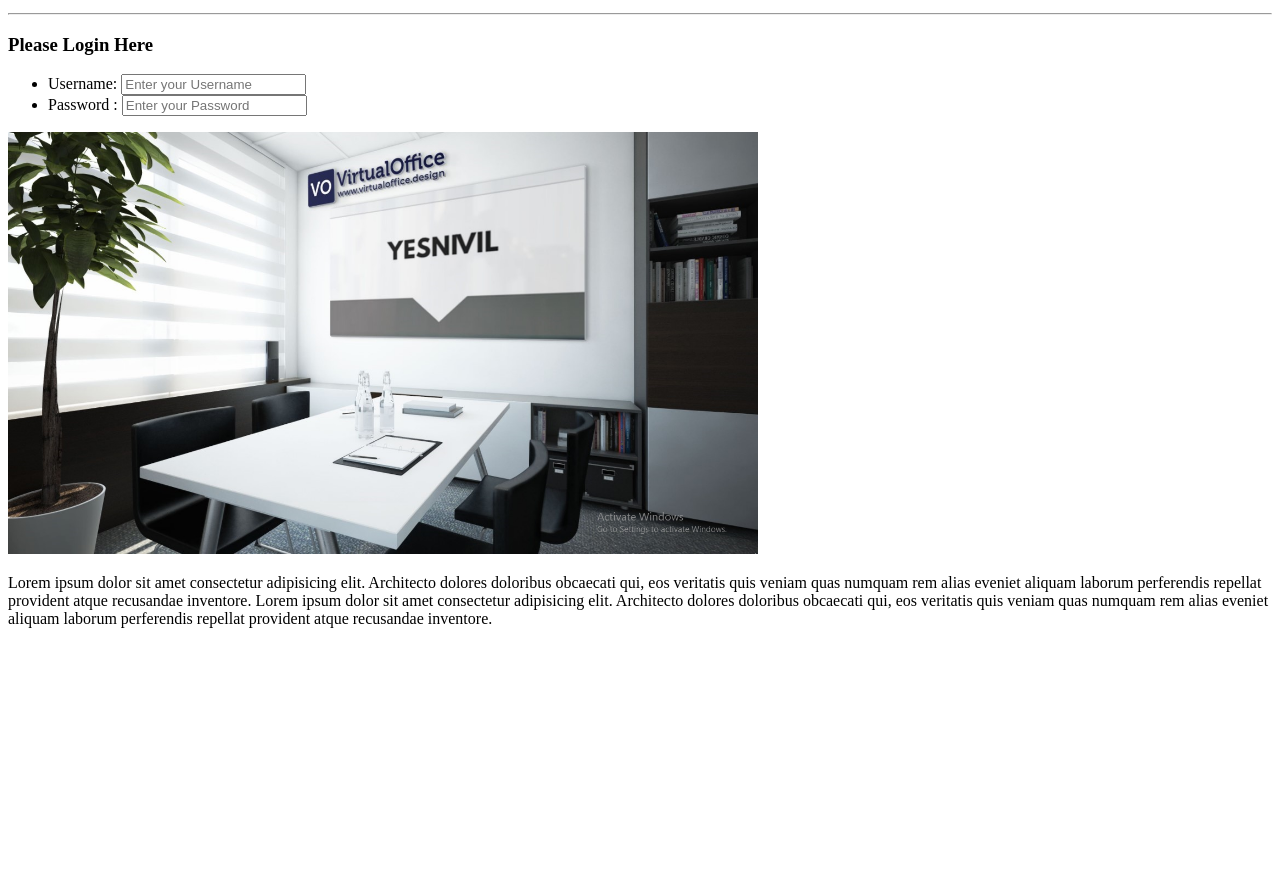
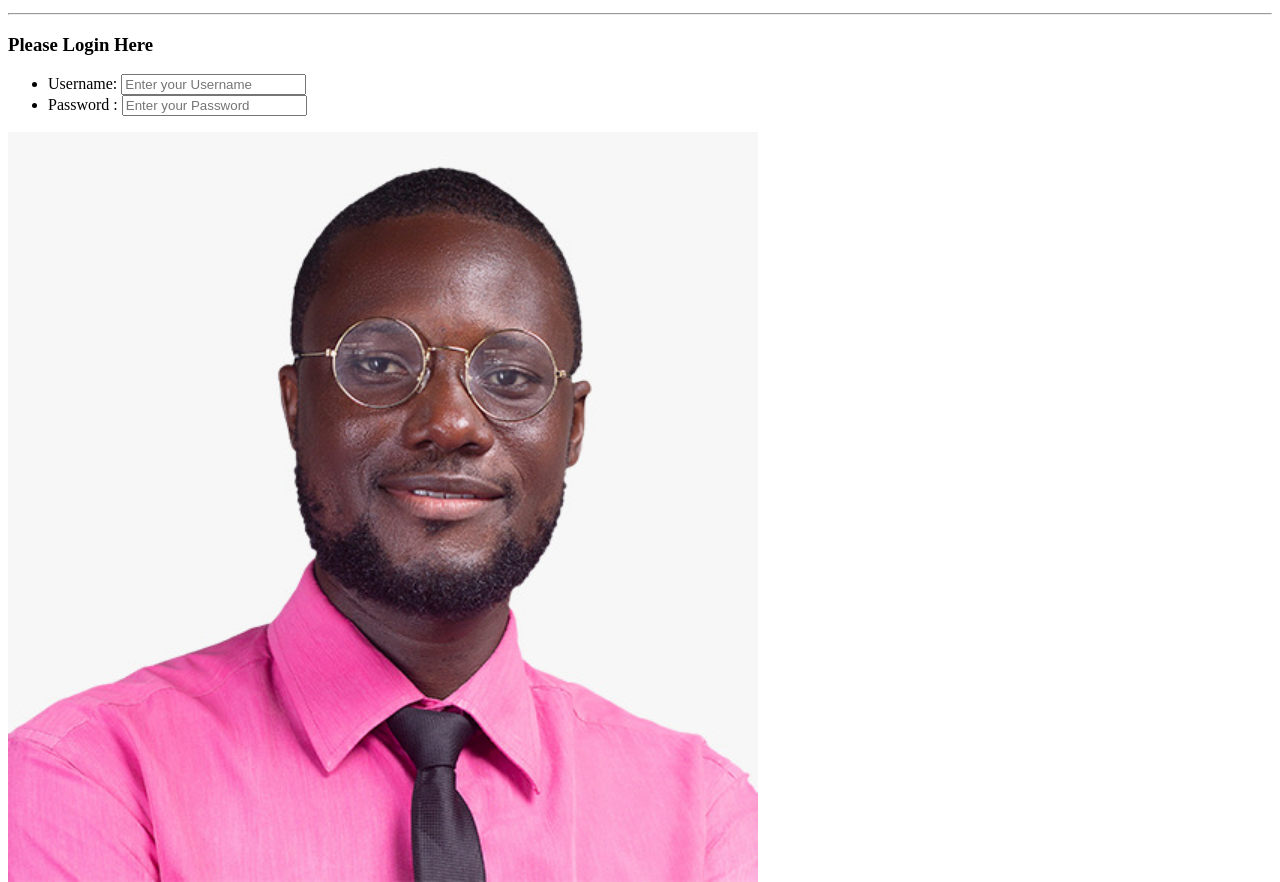
Before and after one commit to SeyLiving/html-crash-course, a plain HTML site: page Index.html in a window 1280 px wide. Shown: the part 802-1684 px from the top of the page. Before the commit the page ends 1446 px from the top, so only its background shows below. Drawn offline with Linux system fonts and the light colour scheme.

Commit message:
initial commit

```diff
--- a/Index.html
+++ b/Index.html
@@ -59,7 +59,7 @@
 <input type="password" id="password" placeholder="Enter your Password" />
 </br></li>
 </ul>
-<img src="./Yesnivil office.PNG" width="750" alt="My Office Space">
+<img src="./owusu.jpeg" width="750" alt="My Office Space">
 
 
 <p>Lorem ipsum dolor sit amet consectetur
```
Also changed, not shown: Yesnivil office.PNG (deleted), owusu.jpeg (added).
